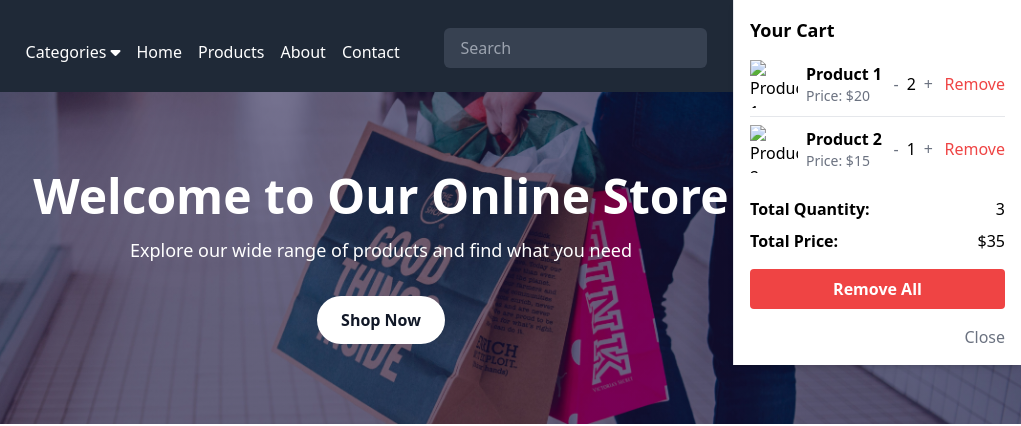
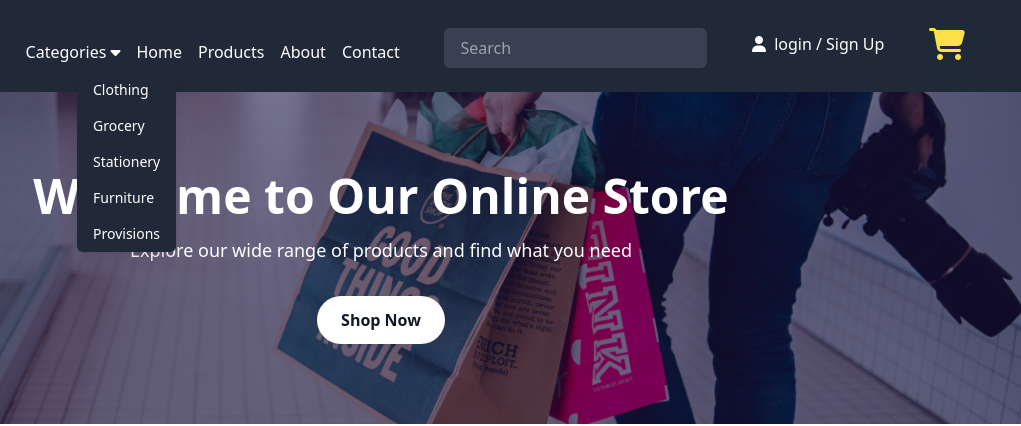
Before and after one commit to Afari-Richmond/Product-Ordering-Site, a website: page public/index.html in a window 1280 px wide. Shown: the top 426 px of the page, 259-1280 px from the left. Drawn offline with nearby package versions, Linux system fonts and the light colour scheme.

Commit message:
added the drop-down feature for the categories link

```diff
--- a/public/index.html
+++ b/public/index.html
@@ -6,7 +6,7 @@
     <script src="https://cdn.tailwindcss.com"></script>
     <link rel="stylesheet" href="style.css">
     <script src="https://kit.fontawesome.com/ec73e0dced.js" crossorigin="anonymous"></script>
-    <title>Document</title>
+    <title>Online Ordering Shopping Cart</title>
 </head>
 <body>
     <nav class=" bg-gray-800 p-4">
@@ -18,21 +18,29 @@
 
             <ul class="flex space-x-4 mt-6">
                 <!-- Dropdown Menu -->
-                <li class="relative">
-                  <a href="#" class="text-white hover:text-gray-300">  Categories<i class="fa-solid fa-caret-down ml-1"
+                <li class="relative ">
+                  <a href="#" class="text-white hover:text-gray-300 ">  Categories<i class="fa-solid fa-caret-down ml-1"
                   ></i> </a>
-                  <!-- Dropdown Content -->
-                  <ul class="absolute left-0 mt-2 bg-gray-800 rounded-md shadow-lg hidden">
-                    <li><a href="#" class="block px-4 py-2 text-sm text-white hover:bg-gray-700">Category 1</a></li>
-                    <li><a href="#" class="block px-4 py-2 text-sm text-white hover:bg-gray-700">Category 2</a></li>
-                    <li><a href="#" class="block px-4 py-2 text-sm text-white hover:bg-gray-700">Category 3</a></li>
-                  </ul>
-                </li>
-                <!-- Other Links -->
+
+                    <!-- Other Links -->
                 <li><a href="#" class="text-white hover:text-gray-300">Home</a></li>
                 <li><a href="#" class="text-white hover:text-gray-300">Products</a></li>
                 <li><a href="#" class="text-white hover:text-gray-300">About</a></li>
                 <li><a href="#" class="text-white hover:text-gray-300">Contact</a></li>
+
+
+
+
+                  <!-- Dropdown Content -->
+                  <ul class="absolute left-80 mt-8 bg-gray-800 rounded-md shadow-lg z-50 ">
+                    <li><a href="#" class="block px-4 py-2  text-sm text-white hover:bg-gray-700">Clothing</a></li>
+                    <li><a href="#" class="block px-4 py-2 text-sm text-white hover:bg-gray-700">Grocery</a></li>
+                    <li><a href="#" class="block px-4 py-2 text-sm text-white hover:bg-gray-700">Stationery</a></li>
+                    <li><a href="#" class="block px-4 py-2 text-sm text-white hover:bg-gray-700">Furniture</a></li>
+                    <li><a href="#" class="block px-4 py-2 text-sm text-white hover:bg-gray-700">Provisions</a></li>
+                  </ul>
+                </li>
+
               </ul>
 
 
@@ -272,14 +280,14 @@
     </footer>
 
 
-    <div class="fixed top-0 right-0 w-72 bg-white border-l border-gray-200 shadow-md p-4">
+    <div class="fixed top-0 right-0 w-72 bg-white border-l border-gray-200 shadow-md p-4 hidden">
       <div class="mb-4">
           <h2 class="text-lg font-semibold mb-2">Your Cart</h2>
           <div class="divide-y divide-gray-200">
               <!-- Sample cart items -->
               <div class="py-2 flex justify-between items-center">
                   <div class="flex items-center">
-                      <img src="product1.jpg" alt="Product 1" class="w-12 h-12 object-cover mr-2">
+                      <img src="/images/clothing.jpg" alt="Product 1" class="w-12 h-12 object-cover mr-2">
                       <div>
                           <div class="font-semibold">Product 1</div>
                           <div class="text-sm text-gray-500">Price: $20</div>
@@ -294,7 +302,7 @@
               </div>
               <div class="py-2 flex justify-between items-center">
                   <div class="flex items-center">
-                      <img src="product2.jpg" alt="Product 2" class="w-12 h-12 object-cover mr-2">
+                      <img src="/images/building equipment.jpg" alt="Product 2" class="w-12 h-12 object-cover mr-2">
                       <div>
                           <div class="font-semibold">Product 2</div>
                           <div class="text-sm text-gray-500">Price: $15</div>
```
Also changed, not shown: public/style.css.
